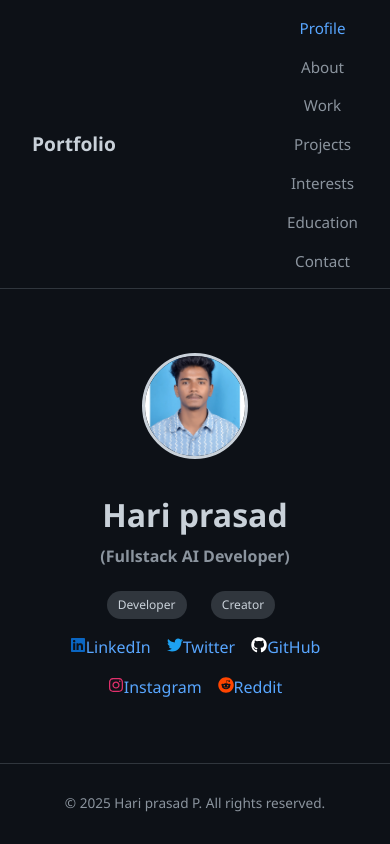
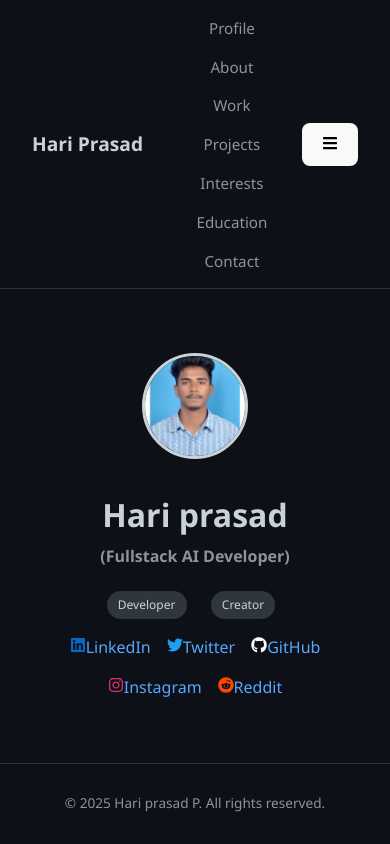
Before and after one commit to hariprasadP06/Portfolio, a React (Vite) app: page / in a window 390 px wide. Built offline with nearby package versions, Linux system fonts and the light colour scheme.

Commit message:
refactor: update Navbar component to use Link instead of NavLink and enhance mobile responsiveness

```diff
--- a/src/components/navbar/Navbar.tsx
+++ b/src/components/navbar/Navbar.tsx
@@ -1,19 +1,67 @@
-import { NavLink } from "react-router-dom";
+// import { NavLink } from "react-router-dom";
+// import "./Navbar.css";
+
+// const Navbar = () => {
+//   return (
+//     <nav className="navbar">
+//       <h2 className="logo">Portfolio</h2>
+//       <div className="nav-links">
+//         <NavLink to="/">Profile</NavLink>
+//         <NavLink to="/about">About</NavLink>
+//         <NavLink to="/work">Work</NavLink>
+//         <NavLink to="/projects">Projects</NavLink>
+//         <NavLink to="/interests">Interests</NavLink>
+//         <NavLink to="/education">Education</NavLink>
+//         <NavLink to="/contact">Contact</NavLink>
+//       </div>
+//     </nav>
+//   );
+// };
+
+// export default Navbar;
+
+import React, { useState } from "react";
+import { Link } from "react-router-dom";
+import { FaBars, FaTimes } from "react-icons/fa";
 import "./Navbar.css";
 
 const Navbar = () => {
+  const [isMobile, setIsMobile] = useState(false);
+
+  const handleToggle = () => setIsMobile(!isMobile);
+  const closeMenu = () => setIsMobile(false);
+
   return (
     <nav className="navbar">
-      <h2 className="logo">Portfolio</h2>
-      <div className="nav-links">
-        <NavLink to="/">Profile</NavLink>
-        <NavLink to="/about">About</NavLink>
-        <NavLink to="/work">Work</NavLink>
-        <NavLink to="/projects">Projects</NavLink>
-        <NavLink to="/interests">Interests</NavLink>
-        <NavLink to="/education">Education</NavLink>
-        <NavLink to="/contact">Contact</NavLink>
+      <h2 className="logo">Hari Prasad</h2>
+
+      <div className={`nav-links ${isMobile ? "nav-links-mobile" : ""}`}>
+        <Link to="/" onClick={closeMenu}>
+          Profile
+        </Link>
+        <Link to="/about" onClick={closeMenu}>
+          About
+        </Link>
+        <Link to="/experience" onClick={closeMenu}>
+          Work
+        </Link>
+        <Link to="/projects" onClick={closeMenu}>
+          Projects
+        </Link>
+        <Link to="/interests" onClick={closeMenu}>
+          Interests
+        </Link>
+        <Link to="/education" onClick={closeMenu}>
+          Education
+        </Link>
+        <Link to="/contact" onClick={closeMenu}>
+          Contact
+        </Link>
       </div>
+
+      <button className="mobile-menu-icon" onClick={handleToggle}>
+        {isMobile ? <FaTimes /> : <FaBars />}
+      </button>
     </nav>
   );
 };
```
